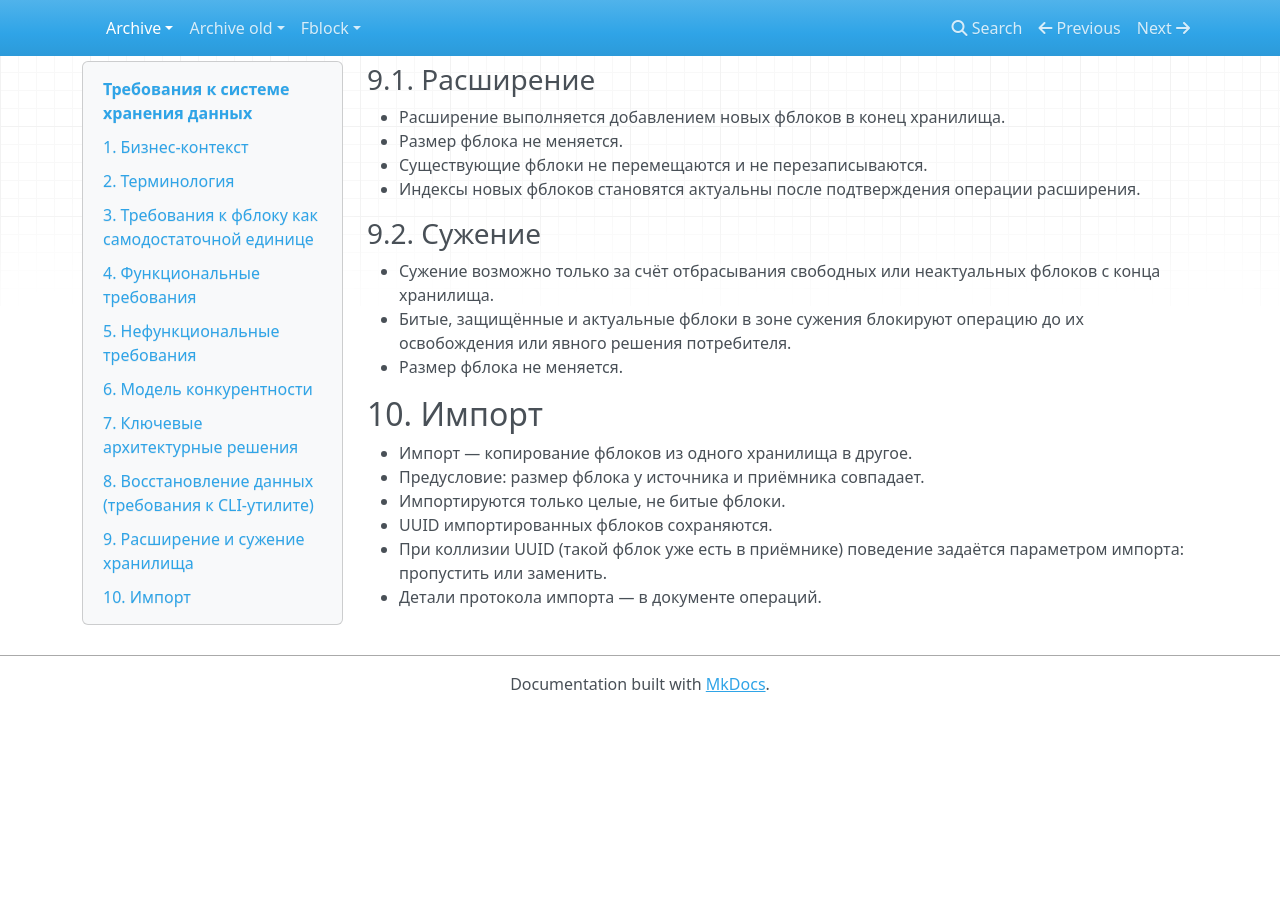
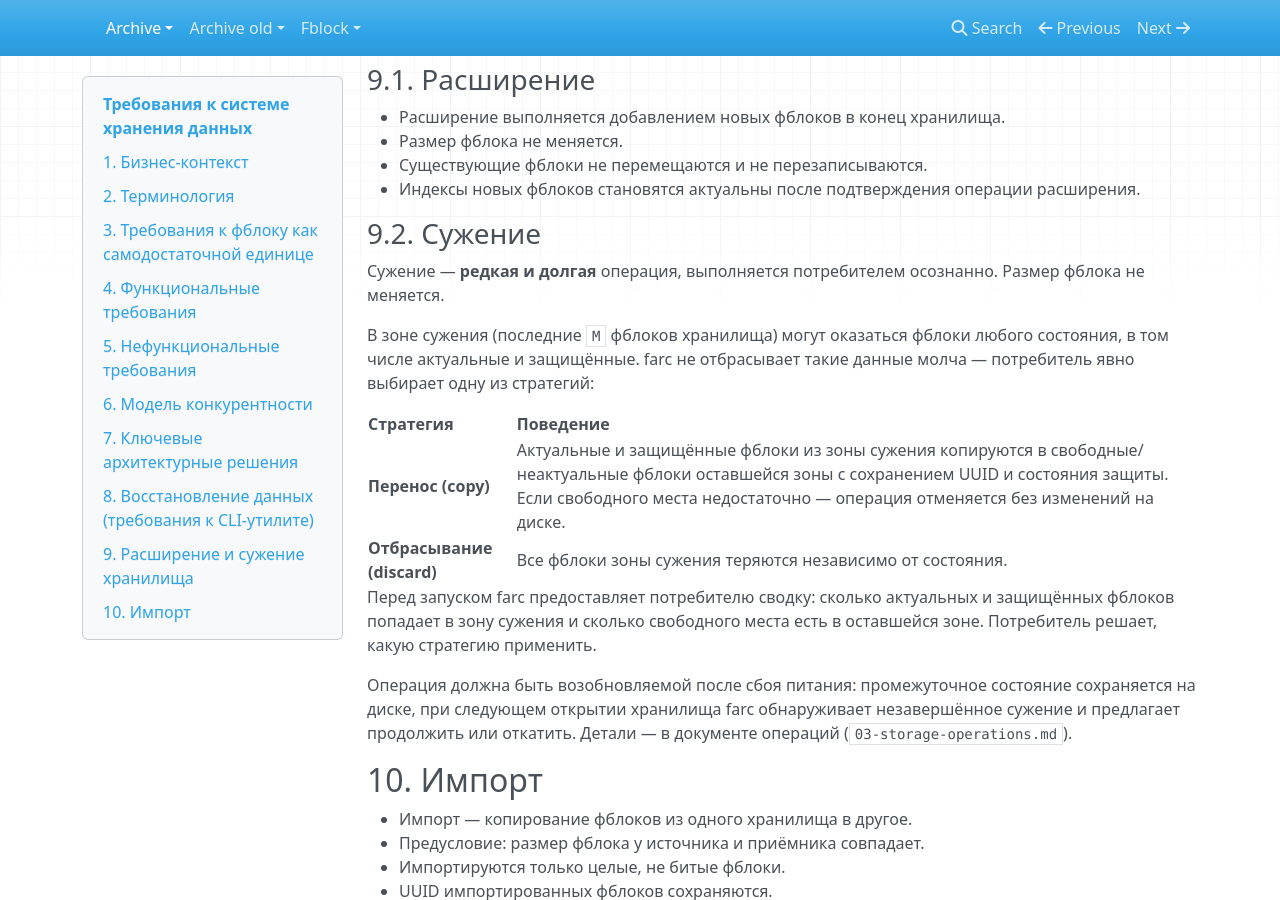
Before and after one commit to traycers/farc, an MkDocs documentation site: the page built from docs/docs/archive/00-requirements.md, in a window 1280 px wide and 900 px high, scrolled down 5570 px. Built offline with MkDocs 1.6.1, drawn with Linux system fonts in a browser that asks for light colours; nearby versions of some CDN libraries; before the commit the page ends 6282 px from its top, so only the background shows below that.

Commit message:
update 00

```diff
--- a/docs/docs/archive/00-requirements.md
+++ b/docs/docs/archive/00-requirements.md
@@ -210,9 +210,19 @@
 - Индексы новых фблоков становятся актуальны после подтверждения операции расширения.
 
 ### 9.2. Сужение
-- Сужение возможно только за счёт отбрасывания свободных или неактуальных фблоков с конца хранилища.
-- Битые, защищённые и актуальные фблоки в зоне сужения блокируют операцию до их освобождения или явного решения потребителя.
-- Размер фблока не меняется.
+
+Сужение — **редкая и долгая** операция, выполняется потребителем осознанно. Размер фблока не меняется.
+
+В зоне сужения (последние `M` фблоков хранилища) могут оказаться фблоки любого состояния, в том числе актуальные и защищённые. farc не отбрасывает такие данные молча — потребитель явно выбирает одну из стратегий:
+
+| Стратегия | Поведение |
+|-----------|-----------|
+| **Перенос (copy)** | Актуальные и защищённые фблоки из зоны сужения копируются в свободные/неактуальные фблоки оставшейся зоны с сохранением UUID и состояния защиты. Если свободного места недостаточно — операция отменяется без изменений на диске. |
+| **Отбрасывание (discard)** | Все фблоки зоны сужения теряются независимо от состояния. |
+
+Перед запуском farc предоставляет потребителю сводку: сколько актуальных и защищённых фблоков попадает в зону сужения и сколько свободного места есть в оставшейся зоне. Потребитель решает, какую стратегию применить.
+
+Операция должна быть возобновляемой после сбоя питания: промежуточное состояние сохраняется на диске, при следующем открытии хранилища farc обнаруживает незавершённое сужение и предлагает продолжить или откатить. Детали — в документе операций (`03-storage-operations.md`).
 
 ## 10. Импорт
 
```
